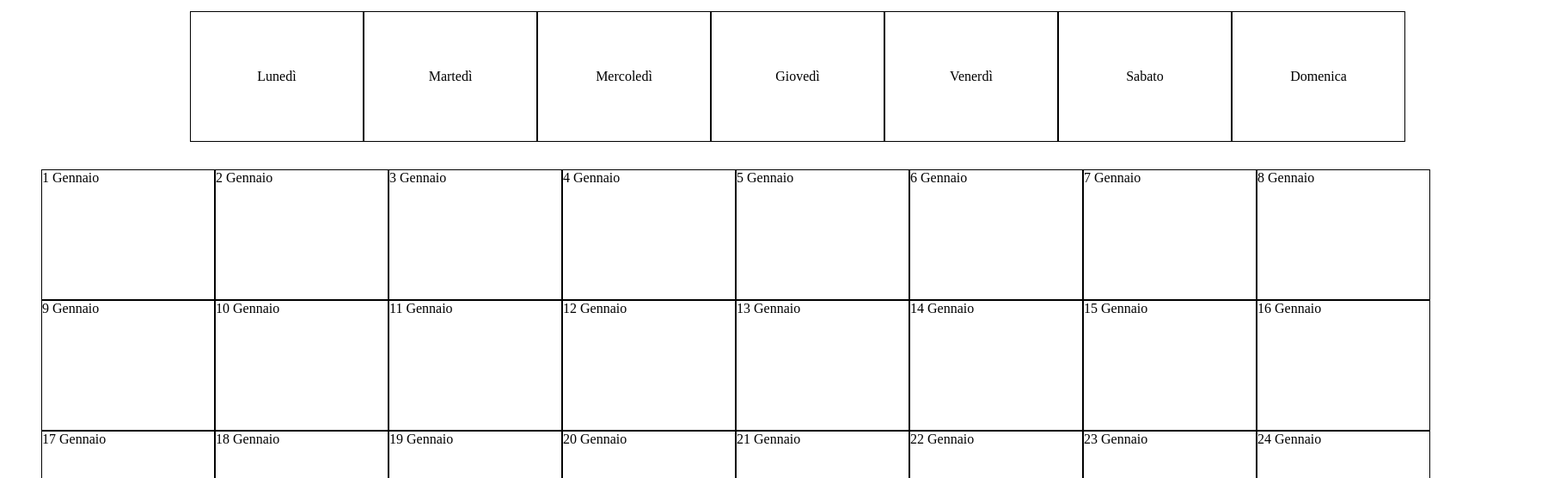
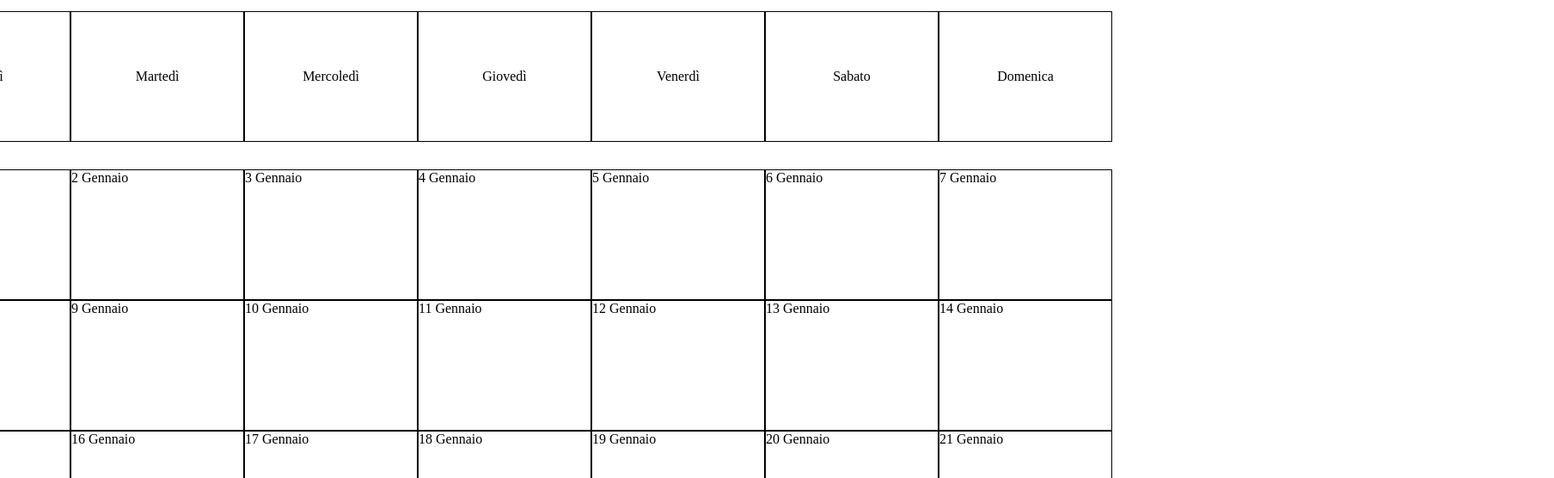
Before and after one commit to niccolopredazzer/ajax-ex-calendar, a plain HTML site: page index.html in a window 1280 px wide. Shown: the part 116-672 px from the top of the page at 86% size, 1808 px wide, since content can reach past the window. Drawn offline with nearby package versions, Linux system fonts and the light colour scheme; no server answers.

Commit message:
risistemato da aggiustare i giorni sopra

```diff
--- a/css/style.css
+++ b/css/style.css
@@ -1,4 +1,9 @@
-
+.container {
+    display: flex;
+    flex-direction: column;
+    align-items: center;
+    justify-content: center;
+}
 .top-calendar,
 .main-calendar {
     display: flex;
@@ -8,7 +13,7 @@
 }
 
 .main-calendar {
-    width: 1800px;
+    width: 1600px;
 }
 
 #calendar li,
@@ -34,6 +39,11 @@
      cursor: not-allowed;
 }
 
+.giorni {
+    position: relative;
+    right: 73px;
+}
+
 .giorni li {
     display: flex;
     align-items: center;
```
